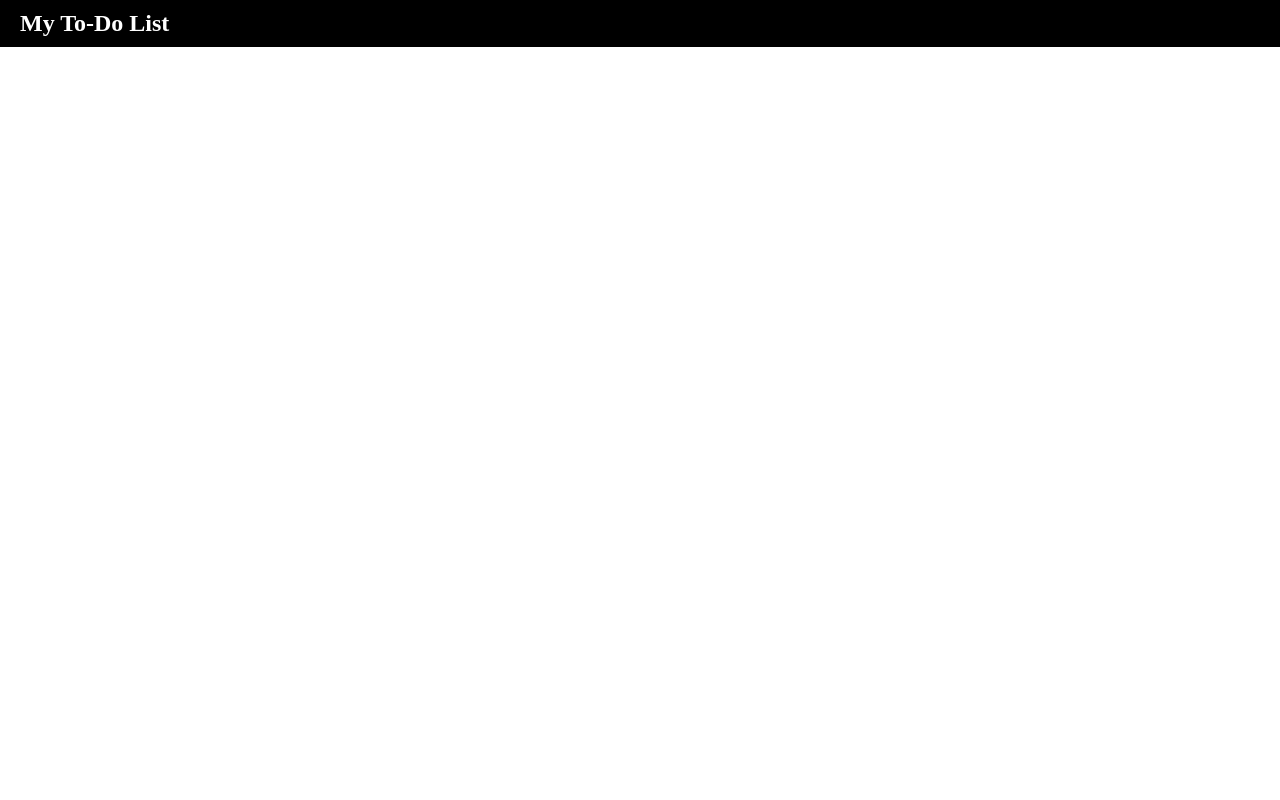
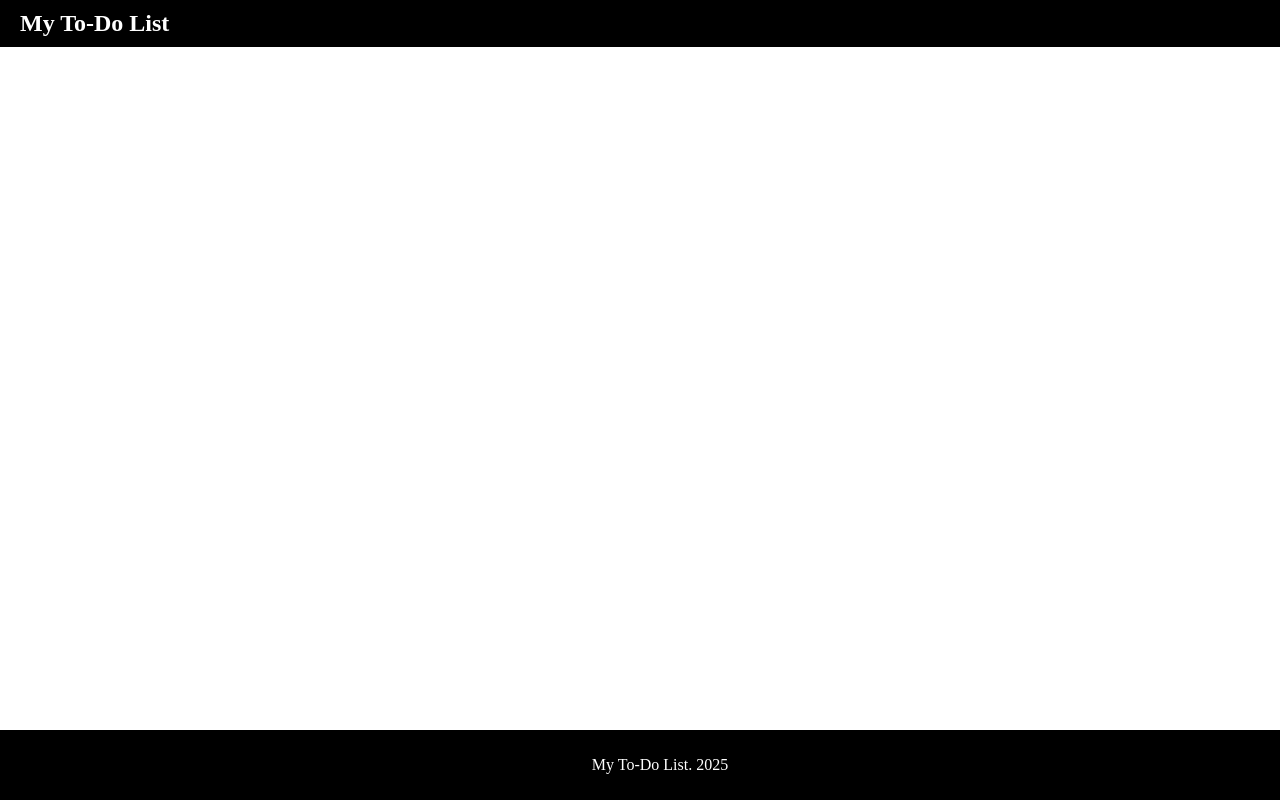
Before and after one commit to mariebernf/Project-2-My-To-Do-List, a plain HTML site: page index.html in a window 1280 px wide. Drawn offline with Linux system fonts and the light colour scheme.

Commit message:
Add footer

```diff
--- a/assets/css/style.css
+++ b/assets/css/style.css
@@ -17,3 +17,15 @@
     font-size: 24px;
     font-weight: bold;
 }
+
+/* Fixed Footer */
+.fixed-footer {
+    position: fixed;
+    bottom: 0;
+    left: 0;
+    width: 100%;
+    background-color: black;
+    color: white;
+    text-align: center;
+    padding: 10px 20px;
+}
--- a/index.html
+++ b/index.html
@@ -16,6 +16,10 @@
     <!-- Main content -->
 
     <!-- Footer section -->
+     <footer class="fixed-footer">
+        <p>My To-Do List. 2025</p>
+     </footer>
+
 
     <!-- Link to JavaScript file -->
      <script src="assets\js\script.js"></script>
```
